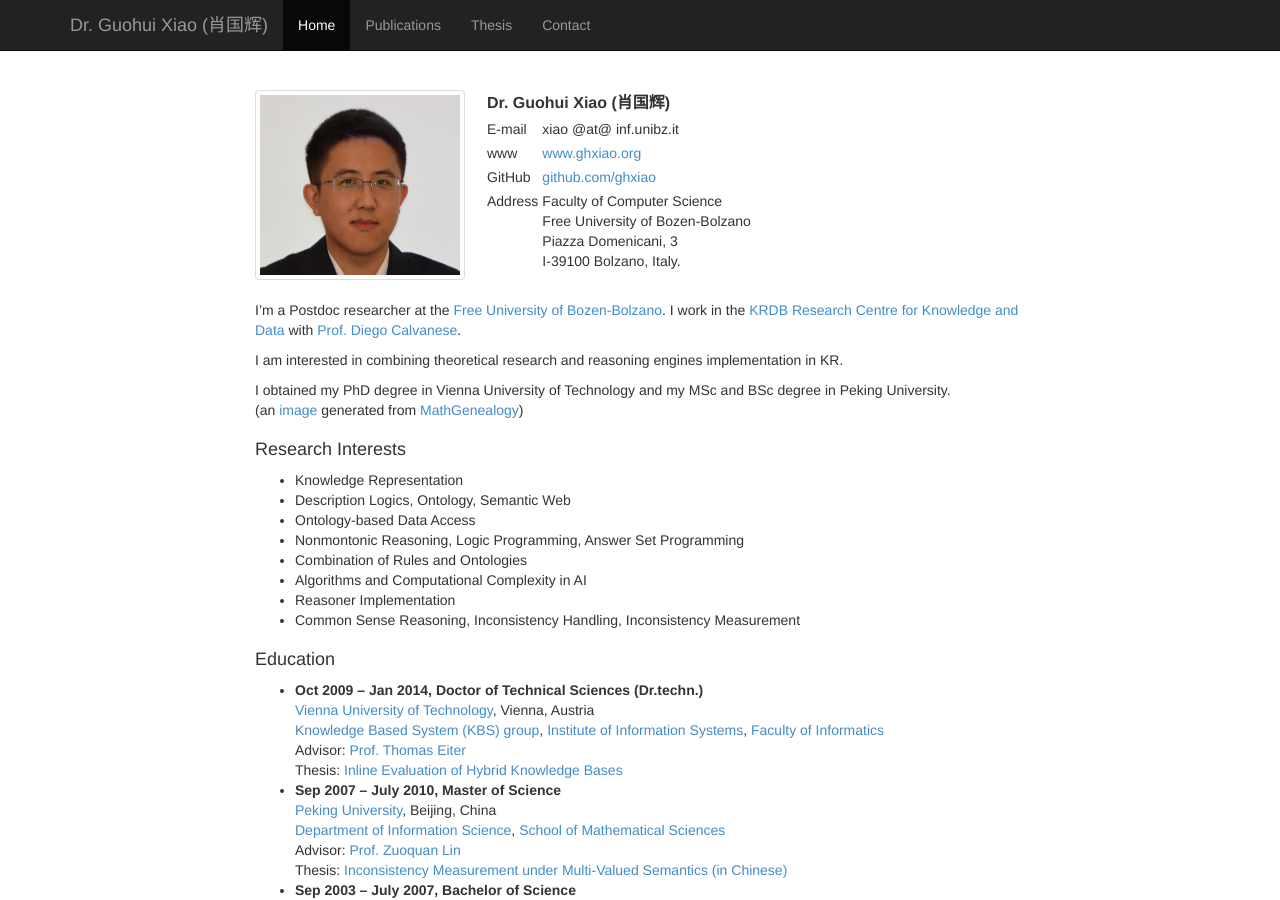
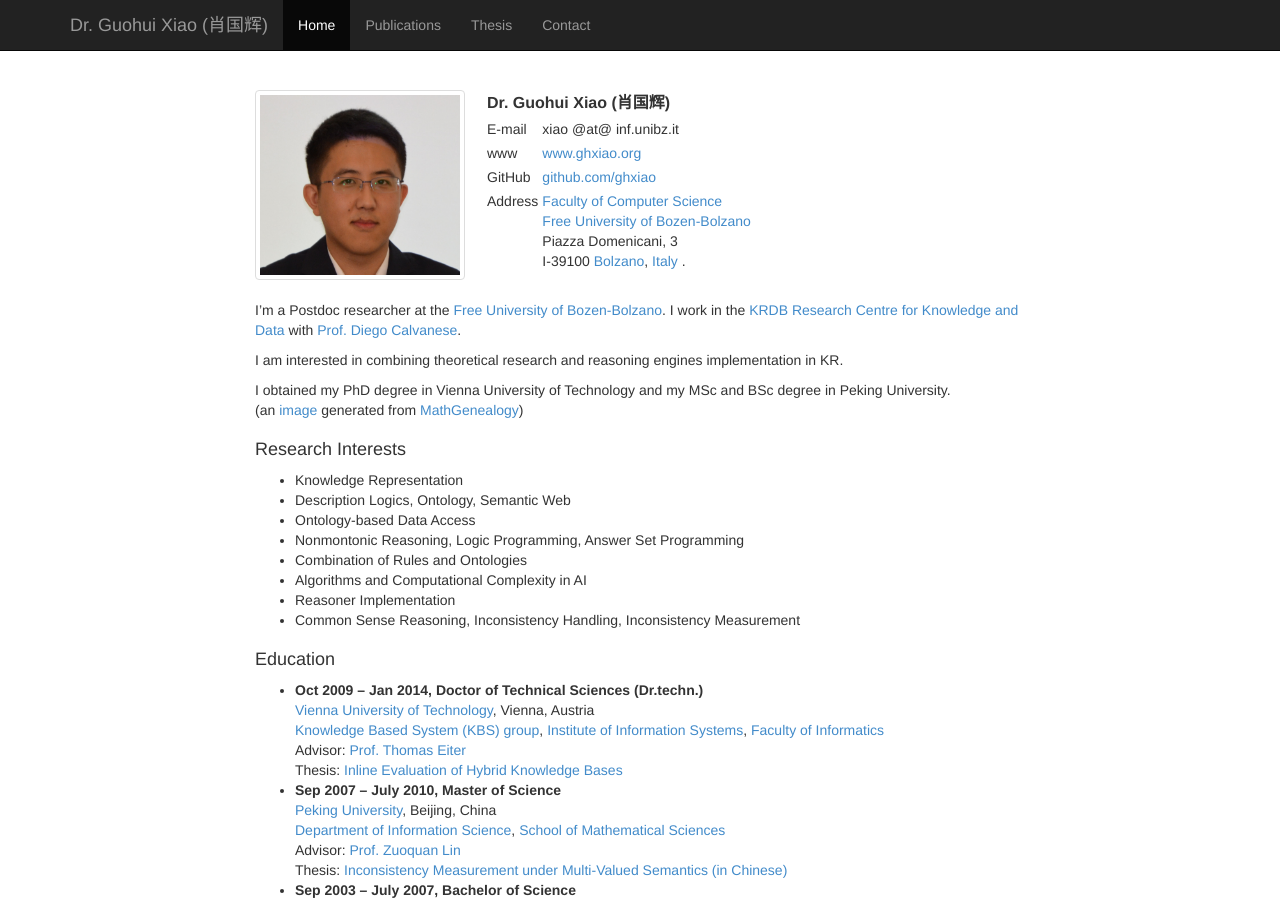
Before and after one commit to ghxiao/ghxiao.github.io, a Jekyll site: the page built from index.html, in a window 1280 px wide and 900 px high. Built offline with Jekyll 4.4.1, drawn with Linux system fonts in a browser that asks for light colours; nearby versions of some CDN libraries; Markdown is read by kramdown in place of the engine named in the settings; part of the change alters nothing that is shown.

Commit message:
update link

```diff
--- a/index.html
+++ b/index.html
@@ -35,10 +35,10 @@ slug: home
             <tr>
                 <td style="vertical-align: top">Address</td>
                 <td>
-                    Faculty of Computer Science <br/>
-                    Free University of Bozen-Bolzano<br/>
+                    <a href="http://www.inf.unibz.it" target="_blank">Faculty of Computer Science</a> <br/>
+                    <a href="http://www.unibz.it" target="_blank">Free University of Bozen-Bolzano</a><br/>
                     Piazza Domenicani, 3<br/>
-                    I-39100 Bolzano, Italy.
+                    I-39100 <a href="http://www.bolzano-bozen.it/en/bolzano.htm" target="_blank">Bolzano</a>, <a href="http://www.italia.it/" target="_blank">Italy</a> .
                 </td>
             </tr>
 
```
